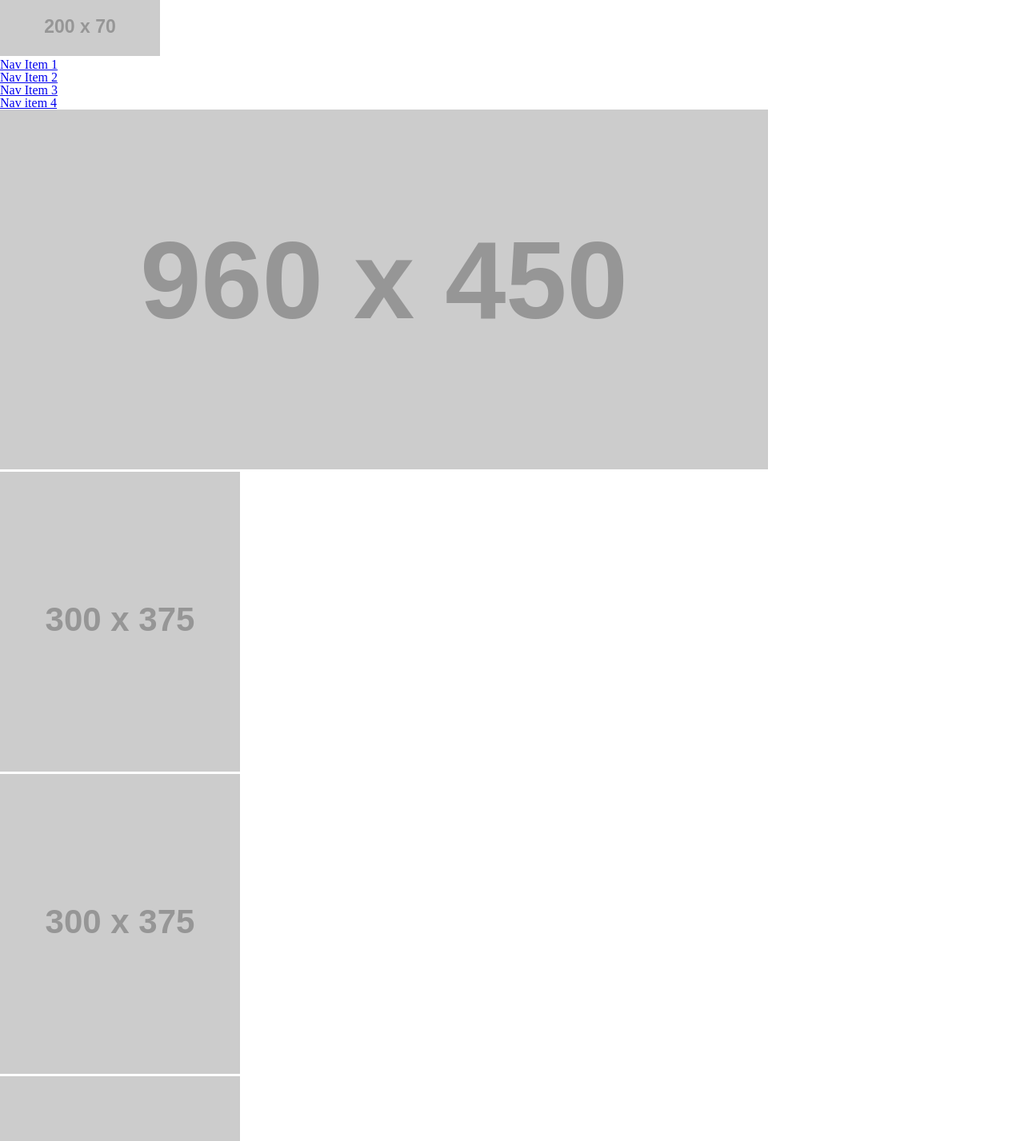
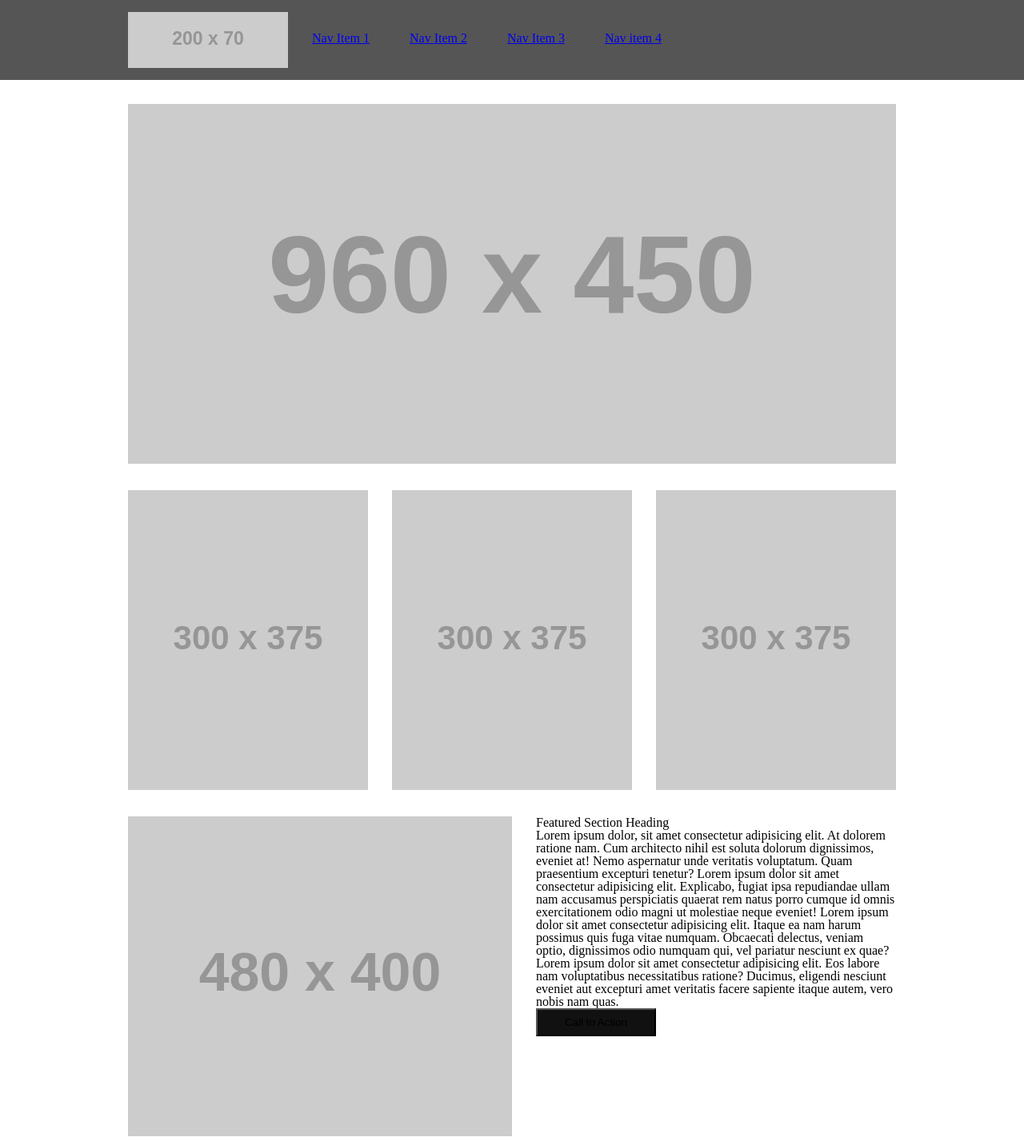
Before and after one commit to MarishaHoza/wirefame-exercise, a plain HTML site: page index.html in a window 1280 px wide. Shown: the top 1427 px of the page at 80% size. Drawn offline with Linux system fonts and the light colour scheme; placeholder pictures from the web are drawn by us.

Commit message:
basing placing

```diff
--- a/index.html
+++ b/index.html
@@ -10,8 +10,8 @@
   <body>
     <header>
       <nav>
-        <img src="https://placehold.it/200x70/111"/>
         <ul>
+          <li><img src="https://placehold.it/200x70/111"/></li>
           <li><a href="#">Nav Item 1</a></li>
           <li><a href="#">Nav Item 2</a></li>
           <li><a href="#">Nav Item 3</a></li>
--- a/style.css
+++ b/style.css
@@ -0,0 +1,81 @@
+* {
+  box-sizing: border-box;
+}
+
+header {
+  height: 100px;
+  background-color: #555;
+  position: relative;
+  margin-bottom: 30px;
+}
+
+main {
+  width: 960px;
+  margin: auto;
+}
+
+footer {
+  height: 200px;
+  background-color: #555;
+}
+
+/* Header items */
+
+nav {
+  width: 960px;
+  margin: auto;
+}
+
+nav > ul {
+  position: absolute;
+  top: 50%;
+  height: 70px;
+  margin-top: -35px;
+}
+
+nav > ul > li {
+  float: left;
+  margin-right: 50px;
+  line-height: 65px;
+}
+
+nav > ul > li:first-child {
+  margin-right: 30px;
+}
+
+/* Main  items */
+
+main > img:first-child {
+  margin-bottom: 30px;
+}
+
+main > ul {
+  overflow: hidden;
+  margin-bottom: 30px;
+}
+
+main > ul > li {
+  float: left;
+  margin-right: 30px;
+  /* margin-bottom: 30px; */
+}
+
+main > ul > li:nth-child(3n){
+  margin-right: 0px;
+}
+
+main > article {
+  margin-bottom: 30px;
+}
+
+main > article > section {
+  width: 50%;
+  float: right;
+  padding-left: 30px;
+}
+
+article > section > button {
+  width: 150px;
+  height: 35px;
+  background-color: #111;
+}
```
